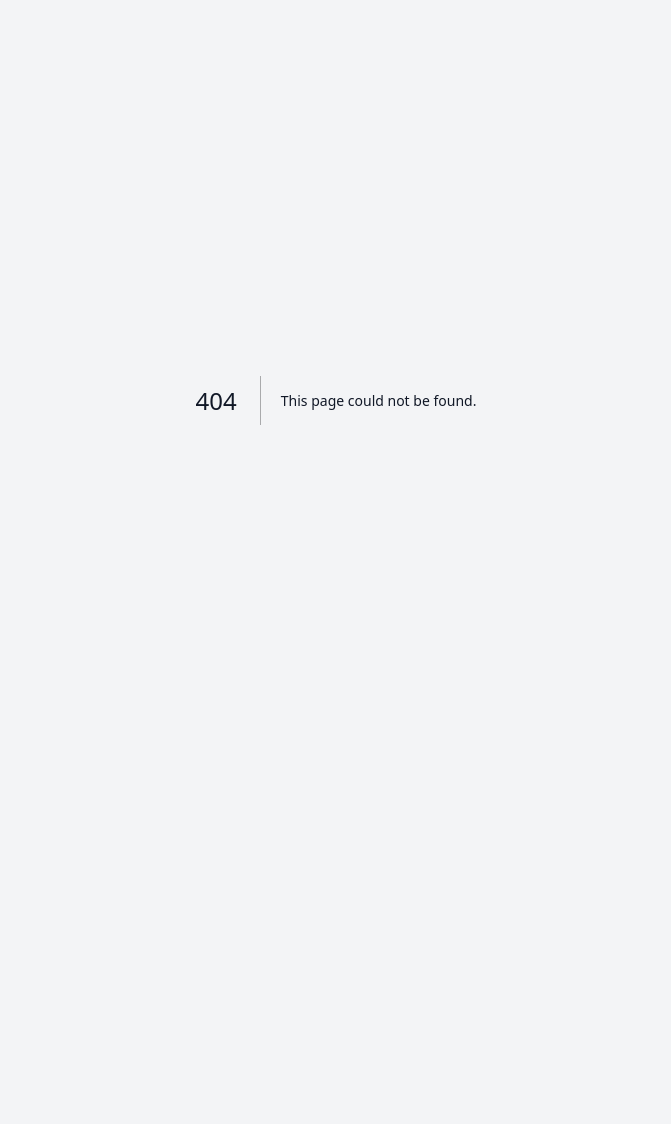
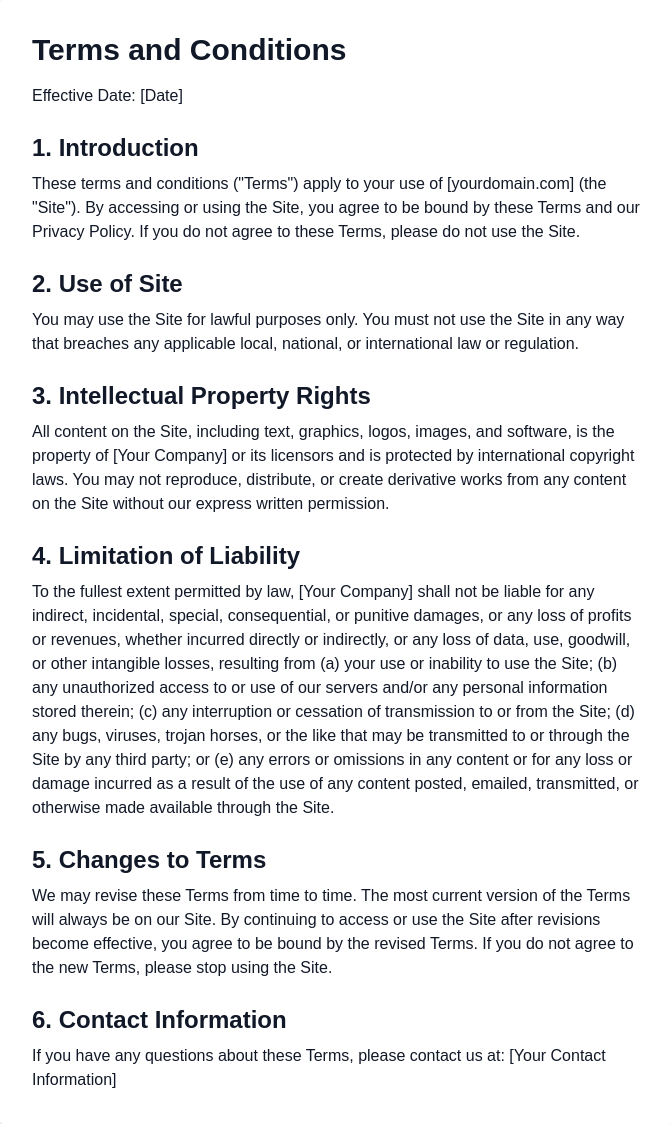
Before and after one commit to saikothasan/next, a Next.js app: page /terms in a window 1280 px wide. Before the commit this address had no page. Shown: the whole page, without its empty margins (304-975 px from the left). Before the commit the page ends 800 px from the top, so only its background shows below. Built offline with nearby package versions, Linux system fonts and the light colour scheme.

Commit message:
Create page.js

```diff
--- /dev/null
+++ b/app/terms/page.js
@@ -0,0 +1,26 @@
+export default function Terms() {
+  return (
+    <div className="bg-white p-8 rounded shadow-md w-full max-w-2xl mx-auto">
+      <h1 className="text-3xl font-bold mb-4">Terms and Conditions</h1>
+      <p>Effective Date: [Date]</p>
+
+      <h2 className="text-2xl font-semibold mt-6 mb-2">1. Introduction</h2>
+      <p>These terms and conditions ("Terms") apply to your use of [yourdomain.com] (the "Site"). By accessing or using the Site, you agree to be bound by these Terms and our Privacy Policy. If you do not agree to these Terms, please do not use the Site.</p>
+
+      <h2 className="text-2xl font-semibold mt-6 mb-2">2. Use of Site</h2>
+      <p>You may use the Site for lawful purposes only. You must not use the Site in any way that breaches any applicable local, national, or international law or regulation.</p>
+
+      <h2 className="text-2xl font-semibold mt-6 mb-2">3. Intellectual Property Rights</h2>
+      <p>All content on the Site, including text, graphics, logos, images, and software, is the property of [Your Company] or its licensors and is protected by international copyright laws. You may not reproduce, distribute, or create derivative works from any content on the Site without our express written permission.</p>
+
+      <h2 className="text-2xl font-semibold mt-6 mb-2">4. Limitation of Liability</h2>
+      <p>To the fullest extent permitted by law, [Your Company] shall not be liable for any indirect, incidental, special, consequential, or punitive damages, or any loss of profits or revenues, whether incurred directly or indirectly, or any loss of data, use, goodwill, or other intangible losses, resulting from (a) your use or inability to use the Site; (b) any unauthorized access to or use of our servers and/or any personal information stored therein; (c) any interruption or cessation of transmission to or from the Site; (d) any bugs, viruses, trojan horses, or the like that may be transmitted to or through the Site by any third party; or (e) any errors or omissions in any content or for any loss or damage incurred as a result of the use of any content posted, emailed, transmitted, or otherwise made available through the Site.</p>
+
+      <h2 className="text-2xl font-semibold mt-6 mb-2">5. Changes to Terms</h2>
+      <p>We may revise these Terms from time to time. The most current version of the Terms will always be on our Site. By continuing to access or use the Site after revisions become effective, you agree to be bound by the revised Terms. If you do not agree to the new Terms, please stop using the Site.</p>
+
+      <h2 className="text-2xl font-semibold mt-6 mb-2">6. Contact Information</h2>
+      <p>If you have any questions about these Terms, please contact us at: [Your Contact Information]</p>
+    </div>
+  );
+}
```
